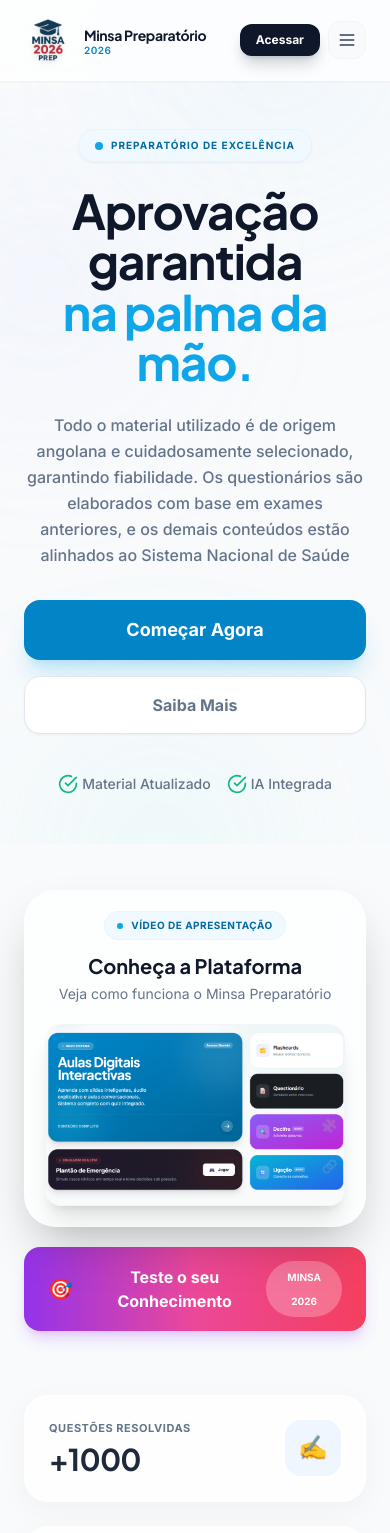
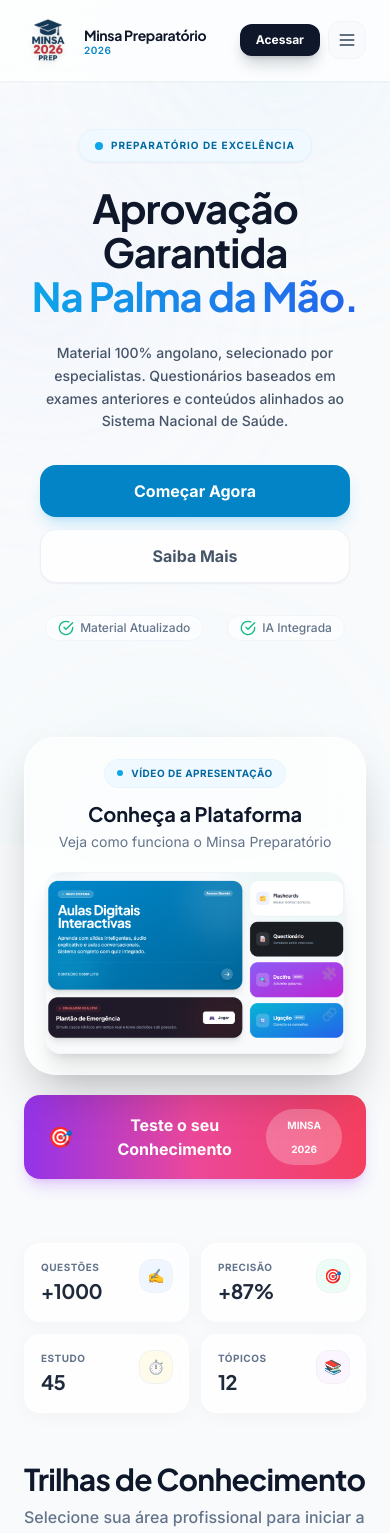
Before and after one commit to arautyarafat-cell/preparatoriominsa2026, a React (Vite) app: page / in a window 390 px wide. Shown: the top 1533 px of the page. Built offline with nearby package versions, Linux system fonts and the light colour scheme; no server answers.

Commit message:
style: modernizar homepage mobile - novo hero com gradientes e grid de kpis 2x2

```diff
--- a/components/Dashboard.tsx
+++ b/components/Dashboard.tsx
@@ -115,39 +115,42 @@
               Preparatório de Excelência
             </div>
 
-            <h1 className="text-5xl lg:text-7xl font-display font-extrabold text-slate-900 tracking-tight leading-[1.05]">
-              Aprovação <br className="lg:hidden" /> garantida <br />
-              <span className="text-sky-500">
-                na palma da mão.
+            {/* Title - Modernized for Mobile */}
+            <h1 className="text-[2.5rem] leading-[1.1] sm:text-5xl lg:text-7xl font-display font-extrabold text-slate-900 tracking-tight lg:leading-[1.05]">
+              Aprovação <br className="hidden sm:block lg:hidden" />Garantida <br />
+              <span className="text-transparent bg-clip-text bg-gradient-to-r from-sky-500 to-blue-600">
+                Na Palma da Mão.
               </span>
             </h1>
 
-            <p className="text-base lg:text-xl text-slate-500 max-w-xl mx-auto lg:mx-0 leading-relaxed font-medium">
-              Todo o material utilizado é de origem angolana e cuidadosamente selecionado, garantindo fiabilidade. Os questionários são elaborados com base em exames anteriores, e os demais conteúdos estão alinhados ao Sistema Nacional de Saúde
+            <p className="text-sm sm:text-base lg:text-xl text-slate-600 max-w-xl mx-auto lg:mx-0 leading-relaxed font-medium px-2 sm:px-0">
+              Material 100% angolano, selecionado por especialistas. Questionários baseados em exames anteriores e conteúdos alinhados ao Sistema Nacional de Saúde.
             </p>
 
-            <div className="flex flex-col sm:flex-row items-center justify-center lg:justify-start gap-4 pt-2">
+            {/* Buttons - Mobile Full Width */}
+            <div className="flex flex-col sm:flex-row items-center justify-center lg:justify-start gap-3 lg:gap-4 pt-2 w-full sm:w-auto px-4 sm:px-0">
               <button
                 onClick={() => document.getElementById('trilhas')?.scrollIntoView({ behavior: 'smooth' })}
-                className="w-full sm:w-auto px-10 py-4 bg-sky-600 hover:bg-sky-700 text-white rounded-2xl font-bold text-lg shadow-xl shadow-sky-500/20 hover:shadow-sky-500/30 hover:-translate-y-1 transition-all duration-300"
+                className="w-full sm:w-auto px-8 py-3.5 lg:px-10 lg:py-4 bg-sky-600 hover:bg-sky-700 text-white rounded-2xl font-bold text-base lg:text-lg shadow-lg shadow-sky-500/20 hover:shadow-sky-500/30 hover:-translate-y-1 active:scale-95 transition-all duration-300"
               >
                 Começar Agora
               </button>
               <button
                 onClick={onEnterHowItWorks}
-                className="w-full sm:w-auto px-8 py-4 bg-white text-slate-500 hover:text-sky-600 rounded-2xl font-bold border border-slate-200 shadow-sm hover:border-sky-100 hover:bg-sky-50/30 transition-all duration-300"
+                className="w-full sm:w-auto px-8 py-3.5 lg:px-8 lg:py-4 bg-white/80 backdrop-blur-sm text-slate-600 hover:text-sky-600 rounded-2xl font-bold text-base lg:text-lg border border-slate-200/60 shadow-sm hover:border-sky-100 hover:bg-white transition-all duration-300 active:scale-95"
               >
                 Saiba Mais
               </button>
             </div>
 
-            <div className="pt-4 flex items-center justify-center lg:justify-start gap-4 text-sm text-slate-500 font-medium">
-              <span className="flex items-center gap-1">
-                <Icon name="check-circle" size="md" className="text-emerald-500" />
+            {/* Trust Badges - Smaller on mobile */}
+            <div className="pt-2 flex flex-wrap justify-center lg:justify-start gap-x-6 gap-y-2 text-xs sm:text-sm text-slate-500 font-medium">
+              <span className="flex items-center gap-1.5 bg-white/50 px-3 py-1 rounded-full border border-slate-100">
+                <Icon name="check-circle" size="sm" className="text-emerald-500" />
                 Material Atualizado
               </span>
-              <span className="flex items-center gap-1">
-                <Icon name="check-circle" size="md" className="text-emerald-500" />
+              <span className="flex items-center gap-1.5 bg-white/50 px-3 py-1 rounded-full border border-slate-100">
+                <Icon name="check-circle" size="sm" className="text-emerald-500" />
                 IA Integrada
               </span>
             </div>
@@ -254,21 +257,24 @@
       {/* Main Content Dashboard */}
       <main className="max-w-7xl mx-auto px-6 lg:px-8 relative z-20">
 
-        {/* KPI Cards - Floating Effect */}
-        <div className="grid grid-cols-1 md:grid-cols-2 lg:grid-cols-4 gap-6 -mt-4 lg:-mt-10 mb-20">
+        {/* KPI Cards - GRID 2x2 MOBILE */}
+        <div className="grid grid-cols-2 lg:grid-cols-4 gap-3 lg:gap-6 -mt-4 lg:-mt-10 mb-12 lg:mb-20">
           {[
-            { label: 'Questões Resolvidas', val: '+1000', icon: '✍️', color: 'text-blue-600', bg: 'bg-blue-50' },
-            { label: 'Precisão Geral', val: '+87%', icon: '🎯', color: 'text-emerald-600', bg: 'bg-emerald-50' },
-            { label: 'Horas de Estudo', val: MOCK_STATS.hoursStudied, icon: '⏱️', color: 'text-amber-600', bg: 'bg-amber-50' },
-            { label: 'Tópicos Concluídos', val: MOCK_STATS.topicsCompleted, icon: '📚', color: 'text-purple-600', bg: 'bg-purple-50' },
+            { label: 'Questões', val: '+1000', icon: '✍️', color: 'text-blue-600', bg: 'bg-blue-50' },
+            { label: 'Precisão', val: '+87%', icon: '🎯', color: 'text-emerald-600', bg: 'bg-emerald-50' },
+            { label: 'Estudo', val: MOCK_STATS.hoursStudied, icon: '⏱️', color: 'text-amber-600', bg: 'bg-amber-50' },
+            { label: 'Tópicos', val: MOCK_STATS.topicsCompleted, icon: '📚', color: 'text-purple-600', bg: 'bg-purple-50' },
           ].map((stat, i) => (
-            <div key={i} className="bg-white/80 backdrop-blur-md rounded-3xl p-6 shadow-[0_8px_30px_rgb(0,0,0,0.04)] border border-white/60 hover:shadow-[0_8px_30px_rgb(0,0,0,0.08)] hover:-translate-y-2 transition-all duration-300 flex items-center justify-between group cursor-default">
-              <div>
-                <p className="text-[11px] text-slate-500 font-bold uppercase tracking-wider mb-1 group-hover:text-brand-600 transition-colors">{stat.label}</p>
-                <p className="text-3xl font-display font-extrabold text-slate-800 tracking-tight">{stat.val}</p>
-              </div>
-              <div className={`w-14 h-14 rounded-2xl flex items-center justify-center text-2xl ${stat.bg} ${stat.color} transition-all duration-500 group-hover:scale-110 group-hover:rotate-6 shadow-sm ring-4 ring-white`}>
-                {stat.icon}
+            <div key={i} className="bg-white/80 backdrop-blur-md rounded-2xl lg:rounded-3xl p-4 lg:p-6 shadow-[0_4px_20px_rgb(0,0,0,0.03)] border border-white/60 hover:shadow-[0_8px_30px_rgb(0,0,0,0.08)] hover:-translate-y-2 transition-all duration-300 flex flex-col lg:flex-row items-start lg:items-center justify-between group cursor-default h-full relative overflow-hidden">
+              {/* Decorative Gradient */}
+              <div className={`absolute -right-4 -top-4 w-12 h-12 bg-gradient-to-br from-transparent to-${stat.bg.replace('bg-', '')}/50 rounded-full blur-xl lg:hidden`} />
+
+              <div className="relative z-10 w-full">
+                <div className={`w-8 h-8 lg:w-14 lg:h-14 rounded-xl lg:rounded-2xl flex items-center justify-center text-sm lg:text-2xl ${stat.bg} ${stat.color} mb-3 lg:mb-0 lg:order-2 float-right lg:float-none ring-1 ring-black/5`}>
+                  {stat.icon}
+                </div>
+                <p className="text-[10px] lg:text-[11px] text-slate-500 font-bold uppercase tracking-wider mb-0.5 group-hover:text-brand-600 transition-colors w-full">{stat.label}</p>
+                <p className="text-xl lg:text-3xl font-display font-extrabold text-slate-800 tracking-tight">{stat.val}</p>
               </div>
             </div>
           ))}
```
